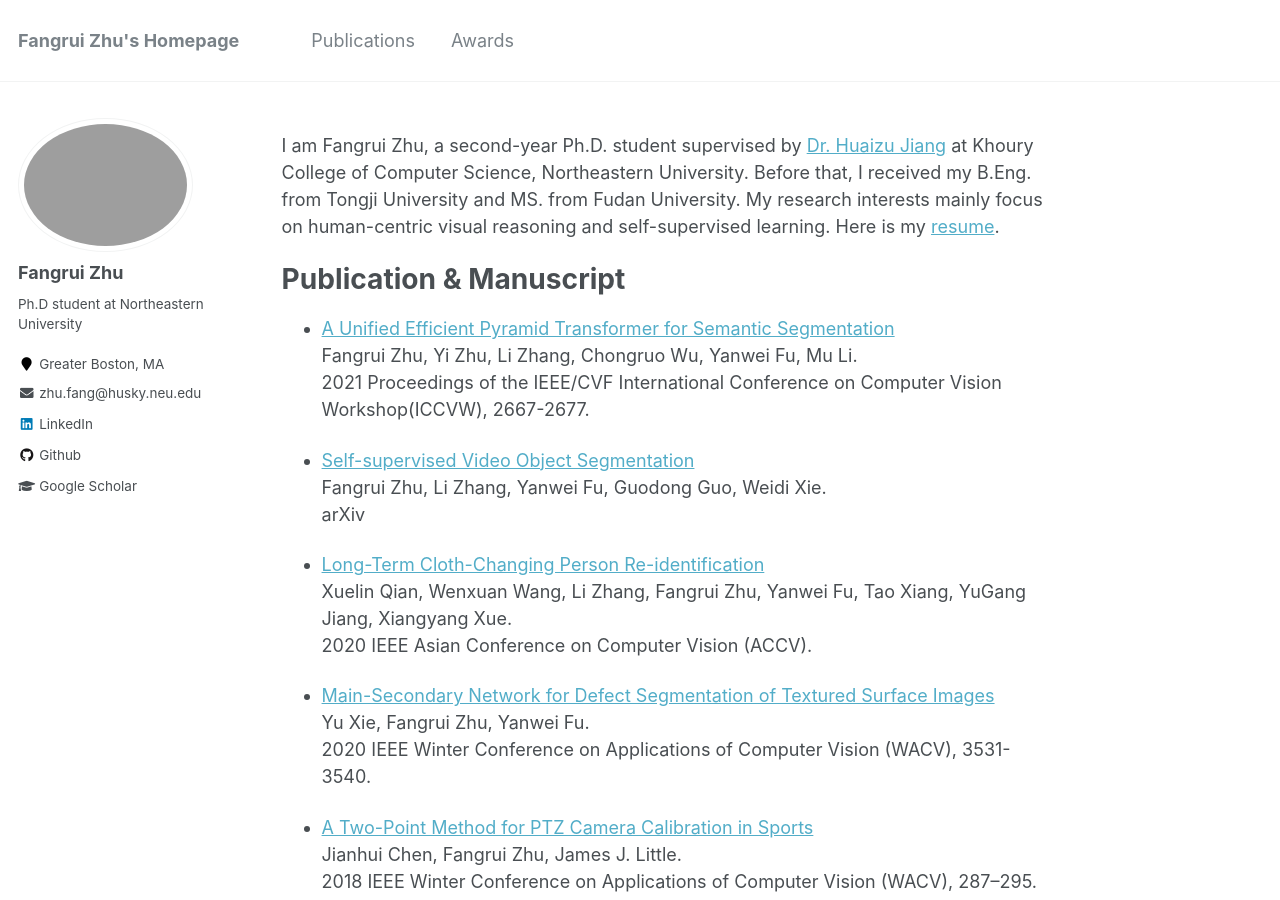
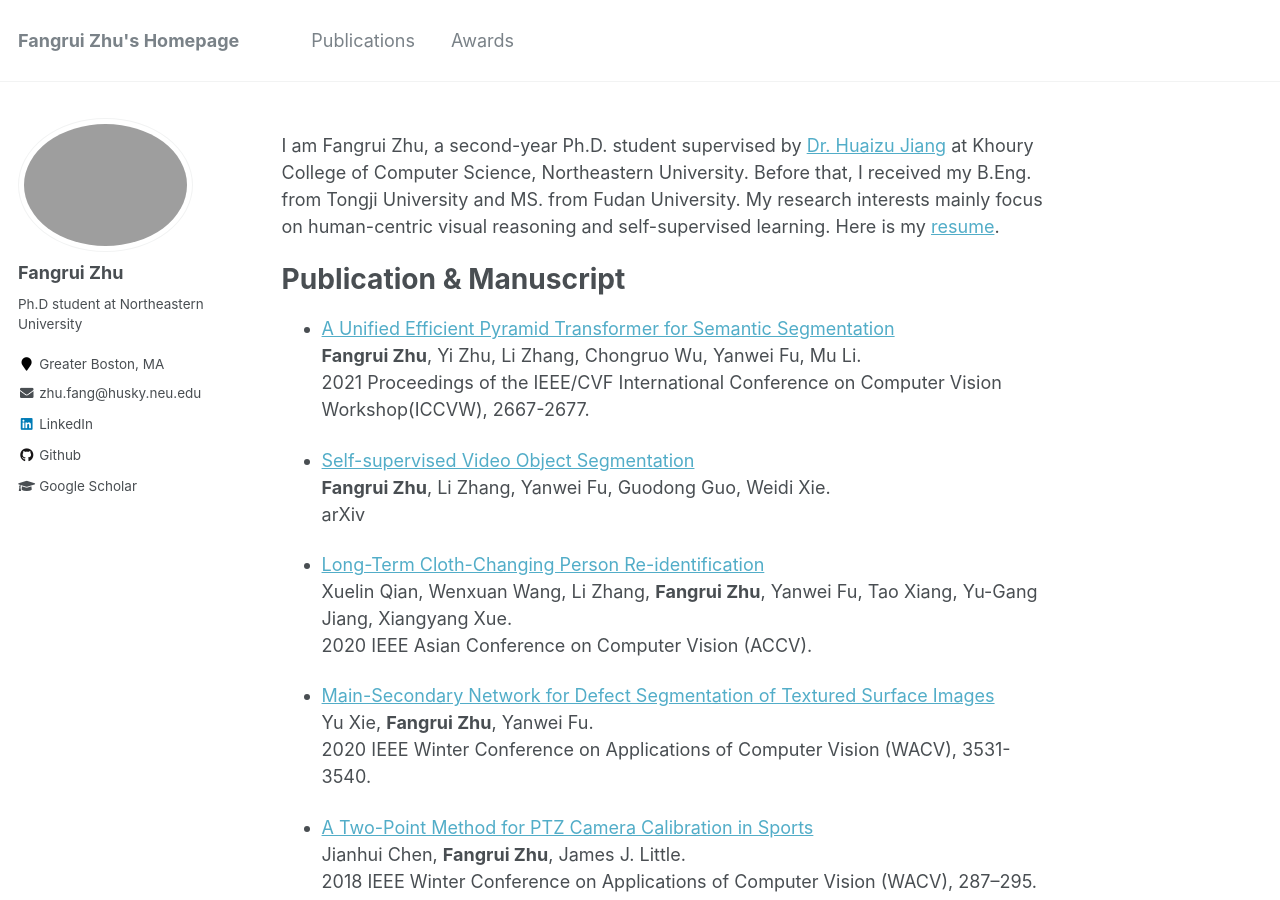
Before and after one commit to fangruizhu/fangruizhu.github.io, a Jekyll site: the page built from _pages/about.md, in a window 1280 px wide and 900 px high. Built offline with Jekyll 4.4.1, drawn with Linux system fonts in a browser that asks for light colours.

Commit message:
add name

```diff
--- a/_pages/about.md
+++ b/_pages/about.md
@@ -15,23 +15,23 @@ Publication & Manuscript
 ======
 
 * [A Unified Efficient Pyramid Transformer for Semantic Segmentation](https://openaccess.thecvf.com/content/ICCV2021W/VSPW/html/Zhu_A_Unified_Efficient_Pyramid_Transformer_for_Semantic_Segmentation_ICCVW_2021_paper.html)
-  Fangrui Zhu, Yi Zhu, Li Zhang, Chongruo Wu, Yanwei Fu, Mu Li.
+  **Fangrui Zhu**, Yi Zhu, Li Zhang, Chongruo Wu, Yanwei Fu, Mu Li.
   2021 Proceedings of the IEEE/CVF International Conference on Computer Vision Workshop(ICCVW), 2667-2677.
 
 * [Self-supervised Video Object Segmentation](https://arxiv.org/abs/2006.12480)
-  Fangrui Zhu, Li Zhang, Yanwei Fu, Guodong Guo, Weidi Xie.
+  **Fangrui Zhu**, Li Zhang, Yanwei Fu, Guodong Guo, Weidi Xie.
   arXiv
 
 * [Long-Term Cloth-Changing Person Re-identification](https://openaccess.thecvf.com/content/ACCV2020/html/Qian_Long-Term_Cloth-Changing_Person_Re-identification_ACCV_2020_paper.html)
-  Xuelin Qian, Wenxuan Wang, Li Zhang, Fangrui Zhu, Yanwei Fu, Tao Xiang, YuGang Jiang, Xiangyang Xue.
+  Xuelin Qian, Wenxuan Wang, Li Zhang, **Fangrui Zhu**, Yanwei Fu, Tao Xiang, Yu-Gang Jiang, Xiangyang Xue.
   2020 IEEE Asian Conference on Computer Vision (ACCV).
 
 * [Main-Secondary Network for Defect Segmentation of Textured Surface Images](http://openaccess.thecvf.com/content_WACV_2020/html/Xie_Main-Secondary_Network_for_Defect_Segmentation_of_Textured_Surface_Images_WACV_2020_paper.html)
-  Yu Xie, Fangrui Zhu, Yanwei Fu.
+  Yu Xie, **Fangrui Zhu**, Yanwei Fu.
   2020 IEEE Winter Conference on Applications of Computer Vision (WACV), 3531-3540.
 
 * [A Two-Point Method for PTZ Camera Calibration in Sports](https://ieeexplore.ieee.org/abstract/document/8354142/)
-Jianhui Chen, Fangrui Zhu, James J. Little.
+Jianhui Chen, **Fangrui Zhu**, James J. Little.
 2018 IEEE Winter Conference on Applications of Computer Vision (WACV), 287–295.
 
 
```
